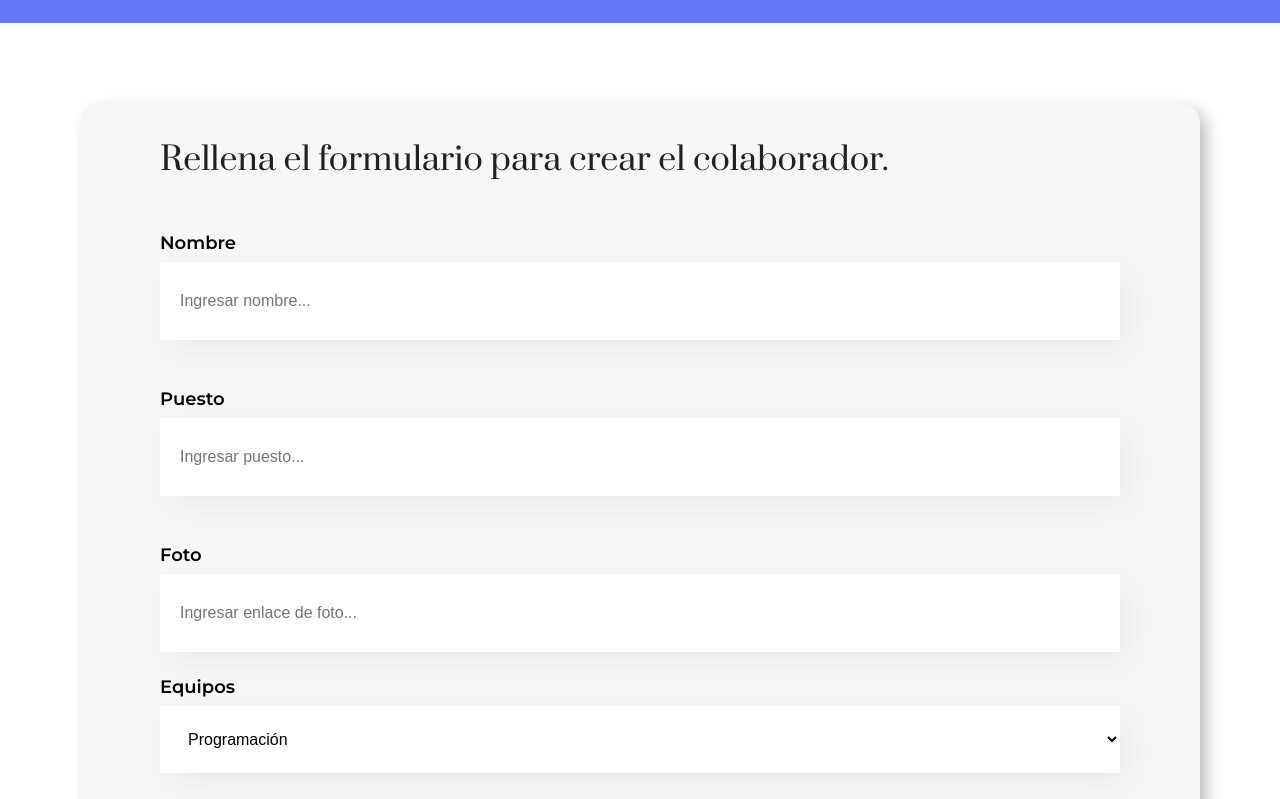
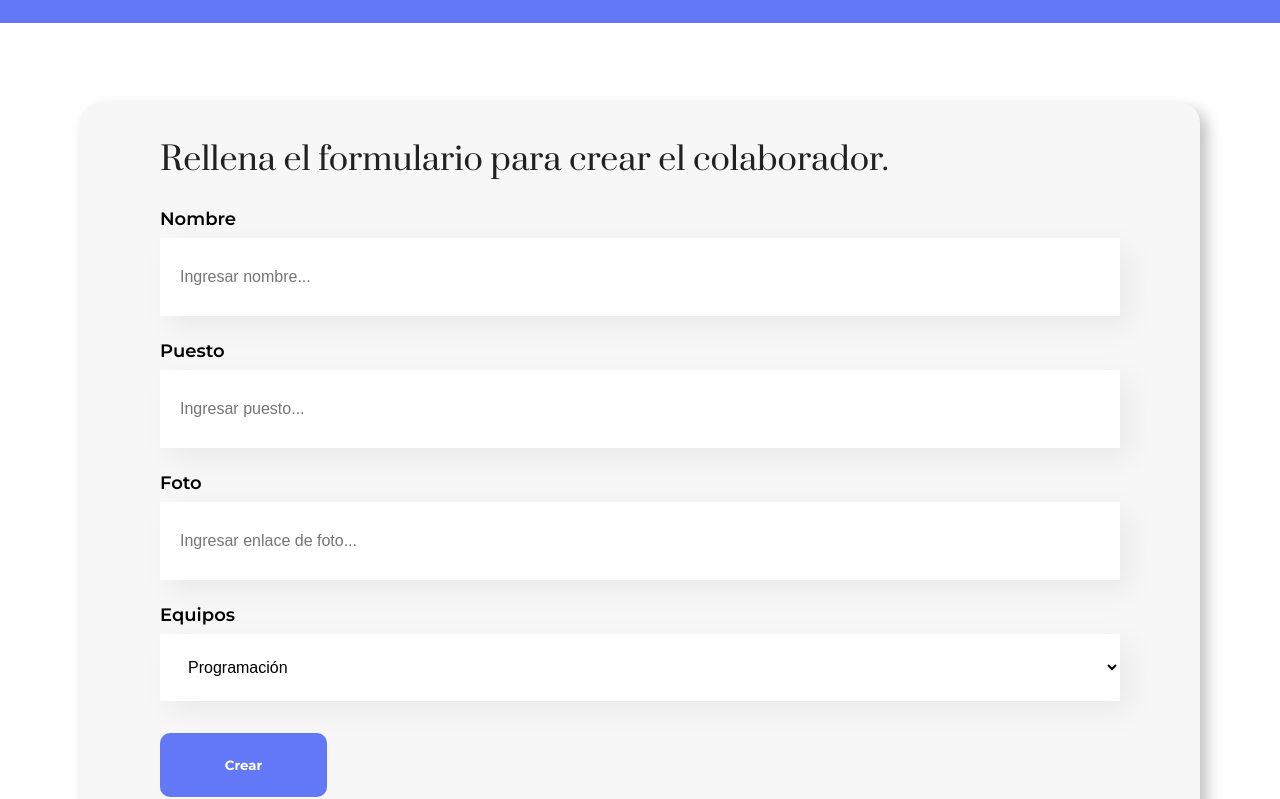
Before and after one commit to Kosmas1122/proyecto_org, a React (Create React App) app: page / in a window 1280 px wide. Shown: the part 477-1276 px from the top of the page. Built offline with nearby package versions, Linux system fonts and the light colour scheme.

Commit message:
Se corrige asignación de clase:
Se cambia la asignación de la clase "formulario" de la etiqueta
<form> a la etiqueta <section> en el componente Formulario.

```diff
--- a/src/componentes/Formulario/Formulario.js
+++ b/src/componentes/Formulario/Formulario.js
@@ -4,8 +4,8 @@ import ListaOpciones from "../ListaOpciones"
 import Boton from "../Boton";
 
 const Formulario = () => {
-    return <section>
-        <form className="formulario">
+    return <section className="formulario">
+        <form>
             <h2> Rellena el formulario para crear el colaborador. </h2>
             <CampoTexto titulo="Nombre" placeholder="Ingresar nombre" />
             <CampoTexto titulo="Puesto" placeholder="Ingresar puesto" />
```
